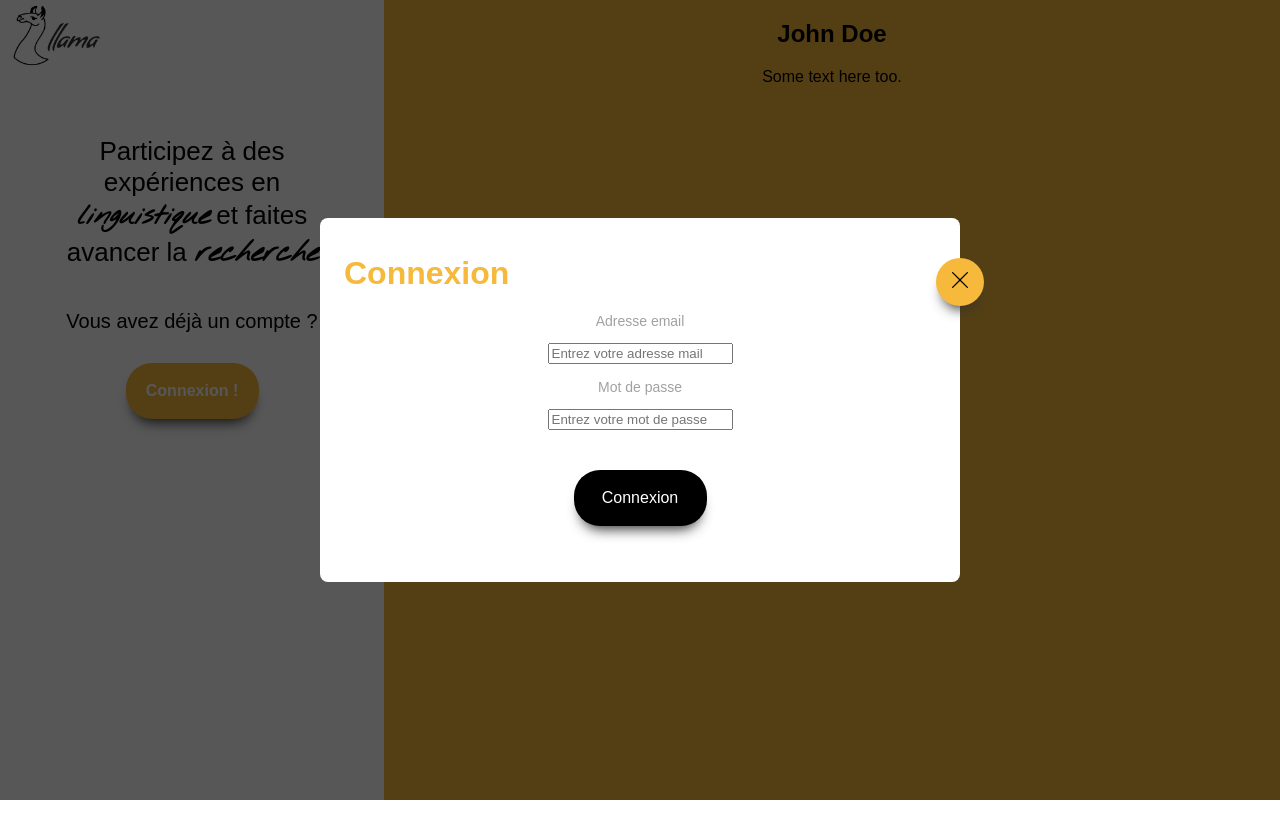
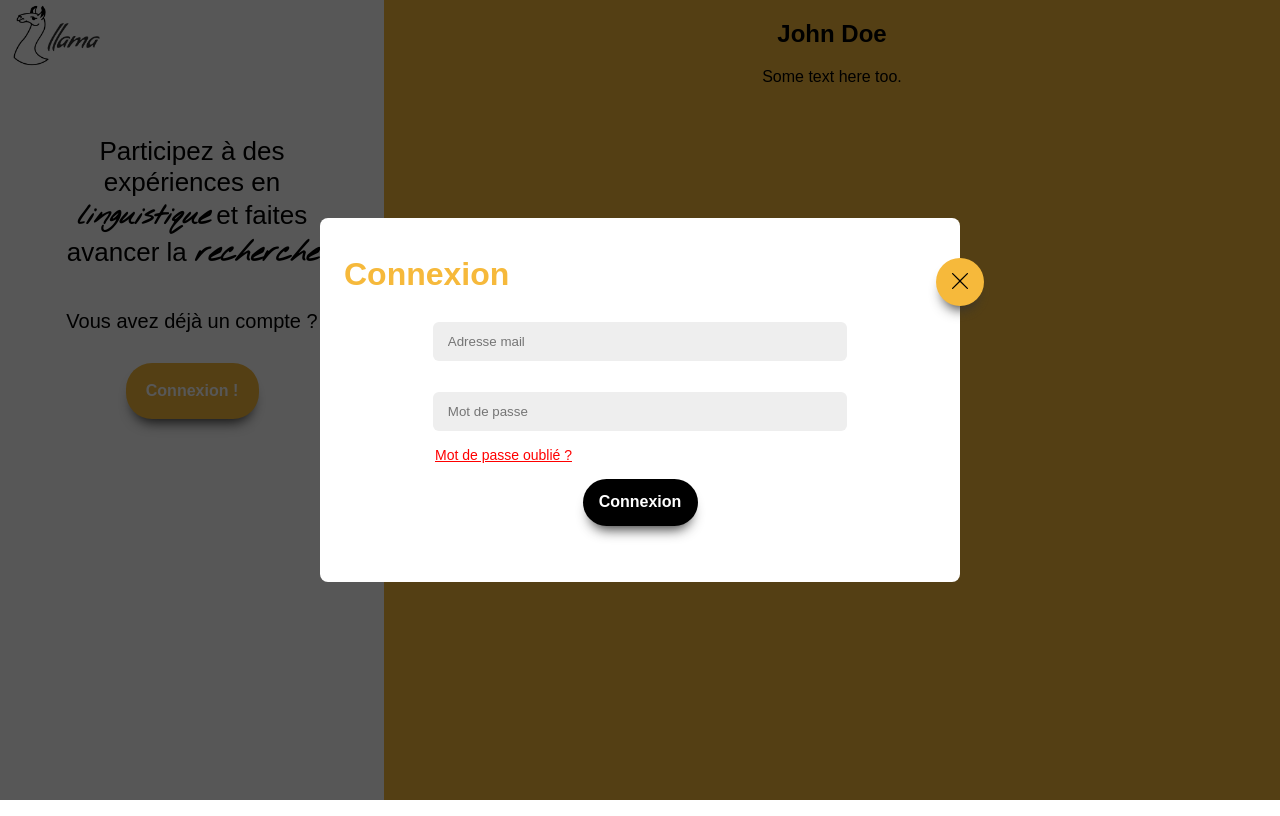
Before and after one commit to BallyB/Llama, a Svelte app in the folder Frontend/: page / in a window 1280 px wide. Both pictures are taken after a click on the button "Connexion !". Built offline with nearby package versions, Linux system fonts and the light colour scheme; a web font is replaced by a local one.

Commit message:
form improvement

```diff
--- a/Frontend/src/layout/connexionModal.svelte
+++ b/Frontend/src/layout/connexionModal.svelte
@@ -1,6 +1,4 @@
 <script>
-    let email = '';
-    let password = '';
 </script>
 
 
@@ -11,12 +9,11 @@
 
     <form>
         <div class="txt">
-            <p>Adresse email</p>
-            <input placeholder="Entrez votre adresse mail">
+            <input type="email" placeholder="Adresse mail">
         </div>
         <div class="txt">
-            <p>Mot de passe</p>
-            <input placeholder="Entrez votre mot de passe">
+            <input type="password" placeholder="Mot de passe">
+            <a style="position: absolute; text-align: left; left: 115px" href="#"> Mot de passe oublié ? </a>
         </div>
 
         <button type="submit" class="primary-button">Connexion</button>
@@ -40,13 +37,32 @@
     }
 
     .primary-button {
+        font-weight: bolder;
         background-color: black;
         display: block;
         margin: 2.5rem auto;
+        width: 115px;
+        height: 47px;
     }
 
     .primary-button:hover {
         background-color: #313131;
     }
 
+    a {
+        color: red;
+        display: block;
+        margin: 0.5rem auto;
+    }
+
+    input {
+        background-color: #eee;
+        border: none;
+        box-sizing: border-box;
+        border-radius: 6px;
+        padding: 12px 15px;
+        margin: 8px auto;
+        width: 70%;
+    }
+
 </style>
```
